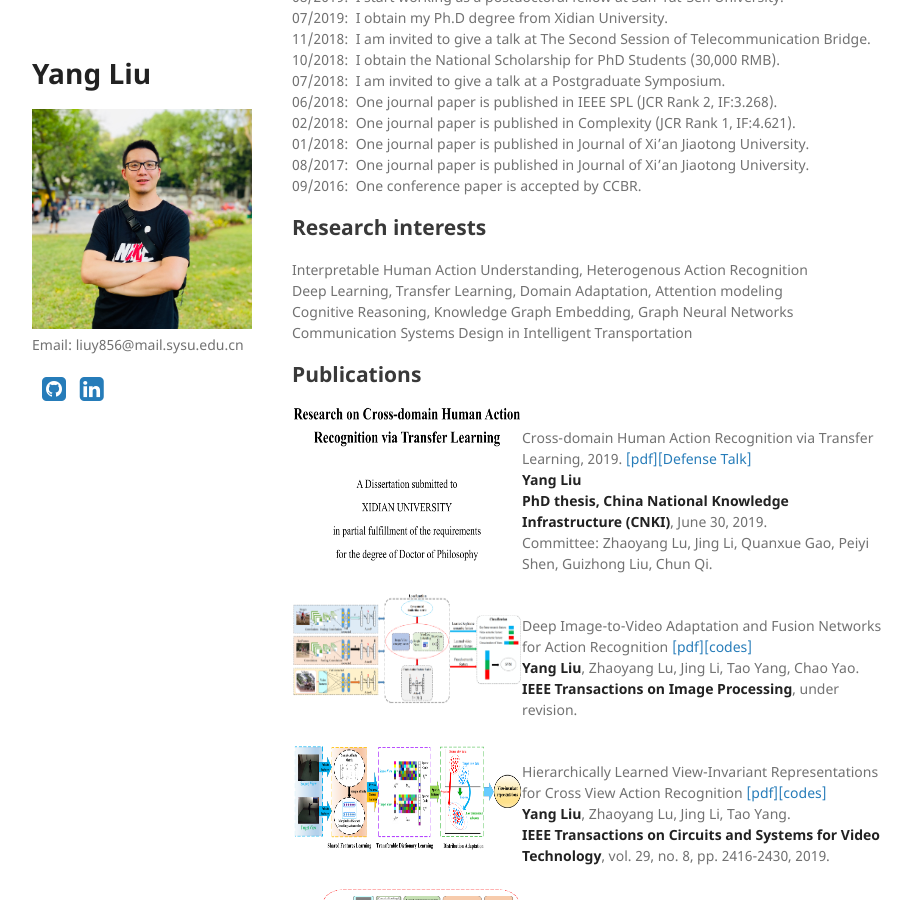
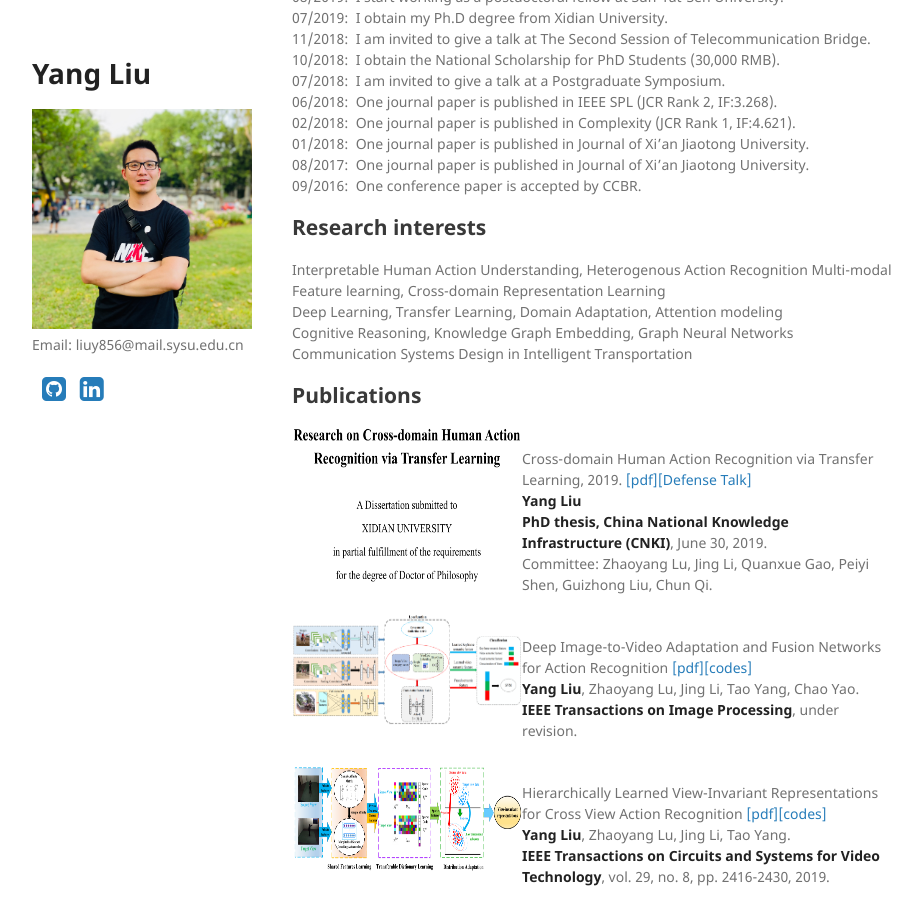
Before and after one commit to YangLiu9208/home, a Jekyll site: the page built from index.md, in a window 1280 px wide and 900 px high, scrolled down 367 px. Shown: the whole window, without its empty margins (178-1100 px from the left). Built offline with Jekyll 4.4.1, drawn with Linux system fonts in a browser that asks for light colours; a style sheet for code colours, icons or effects is not loaded.

Commit message:
Update index.md

```diff
--- a/index.md
+++ b/index.md
@@ -21,6 +21,7 @@ I'm Yang Liu (刘阳), a post-doctoral fellow at [HCP Lab](http://www.sysu-hcp.n
 
 ## Research interests
 Interpretable Human Action Understanding, Heterogenous Action Recognition
+Multi-modal Feature learning, Cross-domain Representation Learning
 Deep Learning, Transfer Learning, Domain Adaptation, Attention modeling
 Cognitive Reasoning, Knowledge Graph Embedding, Graph Neural Networks
 Communication Systems Design in Intelligent Transportation
```
